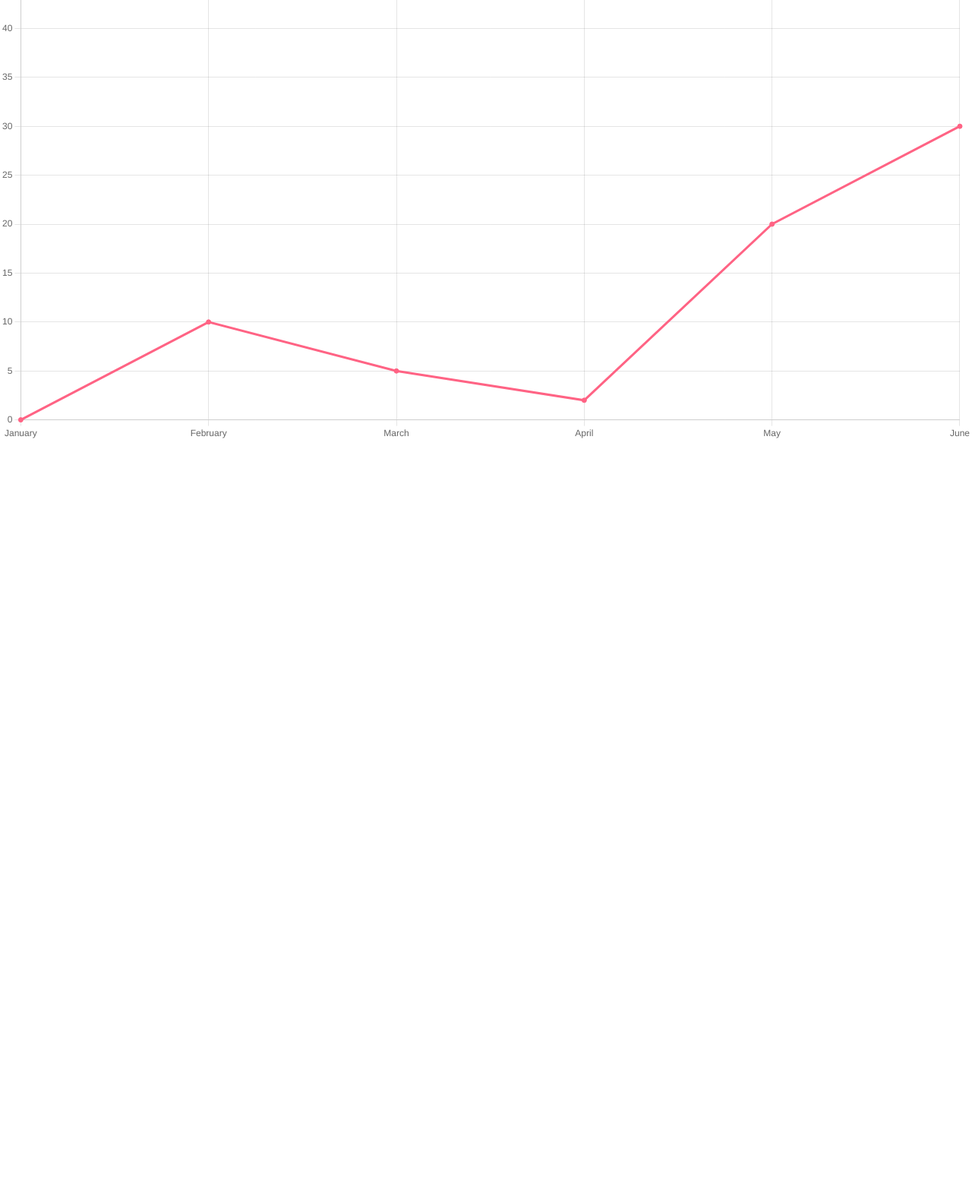
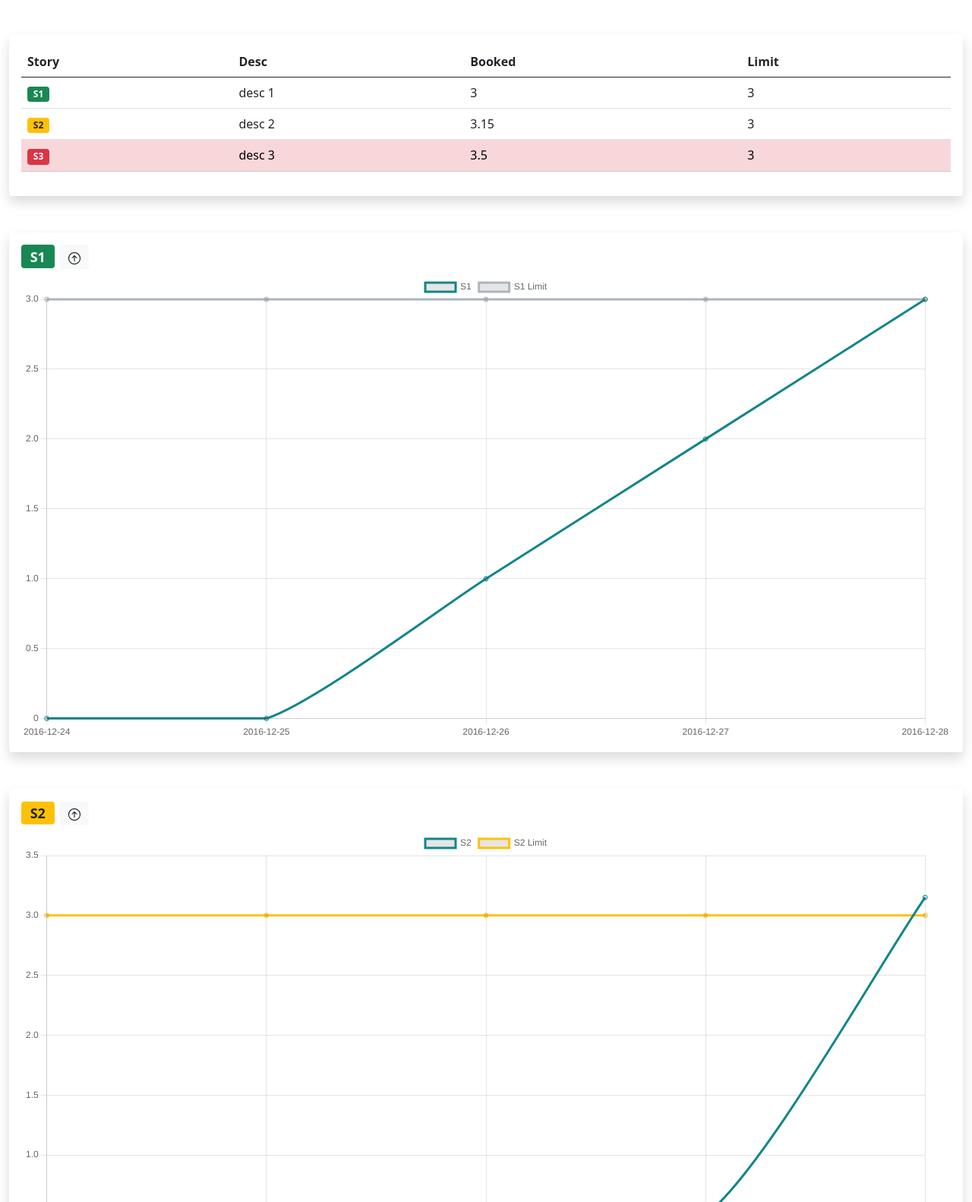
Before and after one commit to KacperBak/vanilla-javascript-skeleton, a plain HTML site: page index.html in a window 1280 px wide. Shown: the part 115-1697 px from the top of the page at 76% size. Before the commit the page ends 800 px from the top, so only its background shows below. Drawn offline with nearby package versions, Linux system fonts and the light colour scheme.

Commit message:
table with chart refs

```diff
--- a/index.html
+++ b/index.html
@@ -11,23 +11,97 @@
     <title>Hello Chart.js</title>
   </head>
   <body>
-    <h1>Hello Chart.js</h1>
-    <div>
-      <canvas id="myChart"></canvas>
+    <div>&nbsp;</div>
+    <div id="divH1" class="container-fluid">
+      <div class="shadow-none p-3 mb-5 bg-light rounded"><h1>Sprint 123</h1></div>
     </div>
 
-    <!-- Optional JavaScript; choose one of the two! -->
+    <div class="container-fluid">
+      <div class="shadow p-3 mb-5 bg-body rounded">
+        <table class="table">
+          <thead>
+            <tr>
+              <th scope="col">Story</th>
+              <th scope="col">Desc</th>
+              <th scope="col">Booked</th>
+              <th scope="col">Limit</th>
+            </tr>
+          </thead>
+          <tbody>
+            <tr>
+              <th scope="row"><a href="#divCh1"><span class="badge bg-success">S1</span></a></th>
+              <td>desc 1</td>
+              <td>3</td>
+              <td>3</td>
+            </tr>
+            <tr>
+              <th scope="row"><a href="#divCh2"><span class="badge bg-warning text-dark">S2</span></a></th>
+              <td>desc 2</td>
+              <td>3.15</td>
+              <td>3</td>
+            </tr>
+            <tr class="table-danger">
+              <th scope="row"><a href="#divCh3"><span class="badge bg-danger">S3</span></a></th>
+              <td>desc 3</td>
+              <td>3.5</td>
+              <td>3</td>
+            </tr>
+          </tbody>
+        </table>
+      </div>
+    </div>
+
+
+
+    <div id="divCh1" class="container-fluid">
+      <div class="shadow p-3 mb-5 bg-body rounded ">
+        <h4>
+          <span class="badge bg-success">S1</span>
+          <a href="#divH1">
+            <span class="badge bg-light">
+              <svg xmlns="http://www.w3.org/2000/svg" width="16" height="16"  class="bi bi-arrow-up-circle" viewBox="0 0 16 16">
+                <path fill-rule="evenodd" d="M1 8a7 7 0 1 0 14 0A7 7 0 0 0 1 8zm15 0A8 8 0 1 1 0 8a8 8 0 0 1 16 0zm-7.5 3.5a.5.5 0 0 1-1 0V5.707L5.354 7.854a.5.5 0 1 1-.708-.708l3-3a.5.5 0 0 1 .708 0l3 3a.5.5 0 0 1-.708.708L8.5 5.707V11.5z"/>
+              </svg>
+            </span>
+          </a>
+        </h4>
+        <canvas id="chartS1"></canvas>
+      </div>
+    </div>
+
+    <div id="divCh2" class="container-fluid">
+      <div class="shadow p-3 mb-5 bg-body rounded">
+        <h4>
+          <span class="badge bg-warning text-dark">S2</span>
+          <a href="#divH1">
+            <span class="badge bg-light">
+              <svg xmlns="http://www.w3.org/2000/svg" width="16" height="16"  class="bi bi-arrow-up-circle" viewBox="0 0 16 16">
+                <path fill-rule="evenodd" d="M1 8a7 7 0 1 0 14 0A7 7 0 0 0 1 8zm15 0A8 8 0 1 1 0 8a8 8 0 0 1 16 0zm-7.5 3.5a.5.5 0 0 1-1 0V5.707L5.354 7.854a.5.5 0 1 1-.708-.708l3-3a.5.5 0 0 1 .708 0l3 3a.5.5 0 0 1-.708.708L8.5 5.707V11.5z"/>
+              </svg>
+            </span>
+          </a>
+        </h4>
+        <canvas id="chartS2"></canvas></div>
+    </div>
+
+    <div id="divCh3" class="container-fluid">
+      <div class="shadow p-3 mb-5 bg-body rounded">
+        <h4><span class="badge bg-danger">S3</span>
+          <a href="#divH1">
+            <span class="badge bg-light">
+              <svg xmlns="http://www.w3.org/2000/svg" width="16" height="16"  class="bi bi-arrow-up-circle" viewBox="0 0 16 16">
+                <path fill-rule="evenodd" d="M1 8a7 7 0 1 0 14 0A7 7 0 0 0 1 8zm15 0A8 8 0 1 1 0 8a8 8 0 0 1 16 0zm-7.5 3.5a.5.5 0 0 1-1 0V5.707L5.354 7.854a.5.5 0 1 1-.708-.708l3-3a.5.5 0 0 1 .708 0l3 3a.5.5 0 0 1-.708.708L8.5 5.707V11.5z"/>
+              </svg>
+            </span>
+          </a>
+        </h4>
+        <canvas id="chartS3"></canvas></div>
+    </div>
+
 
     <!-- Option 1: Bootstrap Bundle with Popper -->
     <script src="https://cdn.jsdelivr.net/npm/bootstrap@5.0.2/dist/js/bootstrap.bundle.min.js" integrity="sha384-MrcW6ZMFYlzcLA8Nl+NtUVF0sA7MsXsP1UyJoMp4YLEuNSfAP+JcXn/tWtIaxVXM" crossorigin="anonymous"></script>
     <script src="https://cdn.jsdelivr.net/npm/chart.js"></script>
     <script src="./index.js"></script>
-
-
-    <!-- Option 2: Separate Popper and Bootstrap JS -->
-    <!--
-    <script src="https://cdn.jsdelivr.net/npm/@popperjs/core@2.9.2/dist/umd/popper.min.js" integrity="sha384-IQsoLXl5PILFhosVNubq5LC7Qb9DXgDA9i+tQ8Zj3iwWAwPtgFTxbJ8NT4GN1R8p" crossorigin="anonymous"></script>
-    <script src="https://cdn.jsdelivr.net/npm/bootstrap@5.0.2/dist/js/bootstrap.min.js" integrity="sha384-cVKIPhGWiC2Al4u+LWgxfKTRIcfu0JTxR+EQDz/bgldoEyl4H0zUF0QKbrJ0EcQF" crossorigin="anonymous"></script>
-    -->
   </body>
 </html>
--- a/index.js
+++ b/index.js
@@ -1,31 +1,90 @@
-const labels = [
-  'January',
-  'February',
-  'March',
-  'April',
-  'May',
-  'June',
-];
 
-const data = {
-  labels: labels,
-  datasets: [{
-    label: 'My First dataset',
-    backgroundColor: 'rgb(255, 99, 132)',
-    borderColor: 'rgb(255, 99, 132)',
-    data: [0, 10, 5, 2, 20, 30, 45],
-  }]
+const data = [
+  {x:'2016-12-24', s1: 0, s1lim: 3, s2: 0, s2lim: 3, s3: 0, s3lim: 3},
+  {x:'2016-12-25', s1: 0, s1lim: 3, s2: 0.5, s2lim: 3, s3: 1, s3lim: 3},
+  {x:'2016-12-26', s1: 1, s1lim: 3, s2: 0.5, s2lim: 3, s3: 1.25, s3lim: 3},
+  {x:'2016-12-27', s1: 2, s1lim: 3, s2: 0.5, s2lim: 3, s3: 2.5, s3lim: 3},
+  {x:'2016-12-28', s1: 3, s1lim: 3, s2: 3.15, s2lim: 3, s3: 3.75, s3lim: 3}
+]
+const cfg1 = {
+  type: 'line',
+  data: {
+    datasets: [{
+      label: 'S1',
+      data: data,
+      borderColor: 'rgb(18, 134, 135)',
+      tension: 0.2,
+      parsing: {
+        yAxisKey: 's1'
+      }
+    }, {
+      label: 'S1 Limit',
+      data: data,
+      borderColor: 'rgb(173, 181, 189)',
+      parsing: {
+        yAxisKey: 's1lim'
+      }
+    }]
+  }
 };
 
-const config = {
+const cfg2 = {
   type: 'line',
-  data: data,
-  options: {}
+  data: {
+    datasets: [{
+      label: 'S2',
+      data: data,
+      borderColor: 'rgb(18, 134, 135)',
+      tension: 0.2,
+      parsing: {
+        yAxisKey: 's2'
+      }
+    }, {
+      label: 'S2 Limit',
+      data: data,
+      borderColor: 'rgb(255, 193, 7)',
+      parsing: {
+        yAxisKey: 's2lim'
+      }
+    }]
+  }
 };
 
-const myChart = new Chart(
-  document.getElementById('myChart'),
-  config
+const cfg3 = {
+  type: 'line',
+  data: {
+    datasets: [{
+      label: 'S3',
+      data: data,
+      borderColor: 'rgb(18, 134, 135)',
+      tension: 0.1,
+      parsing: {
+        yAxisKey: 's3'
+      }
+    }, {
+      label: 'S3 Limit',
+      data: data,
+      borderColor: 'rgb(255, 0, 0)',
+      parsing: {
+        yAxisKey: 's3lim'
+      }
+    }]
+  }
+};
+
+const chartS1 = new Chart(
+  document.getElementById('chartS1'),
+  cfg1
+);
+
+const chartS2 = new Chart(
+  document.getElementById('chartS2'),
+  cfg2
+);
+
+const chartS3 = new Chart(
+  document.getElementById('chartS3'),
+  cfg3
 );
 
 console.log("Hello Chart.js");
```
